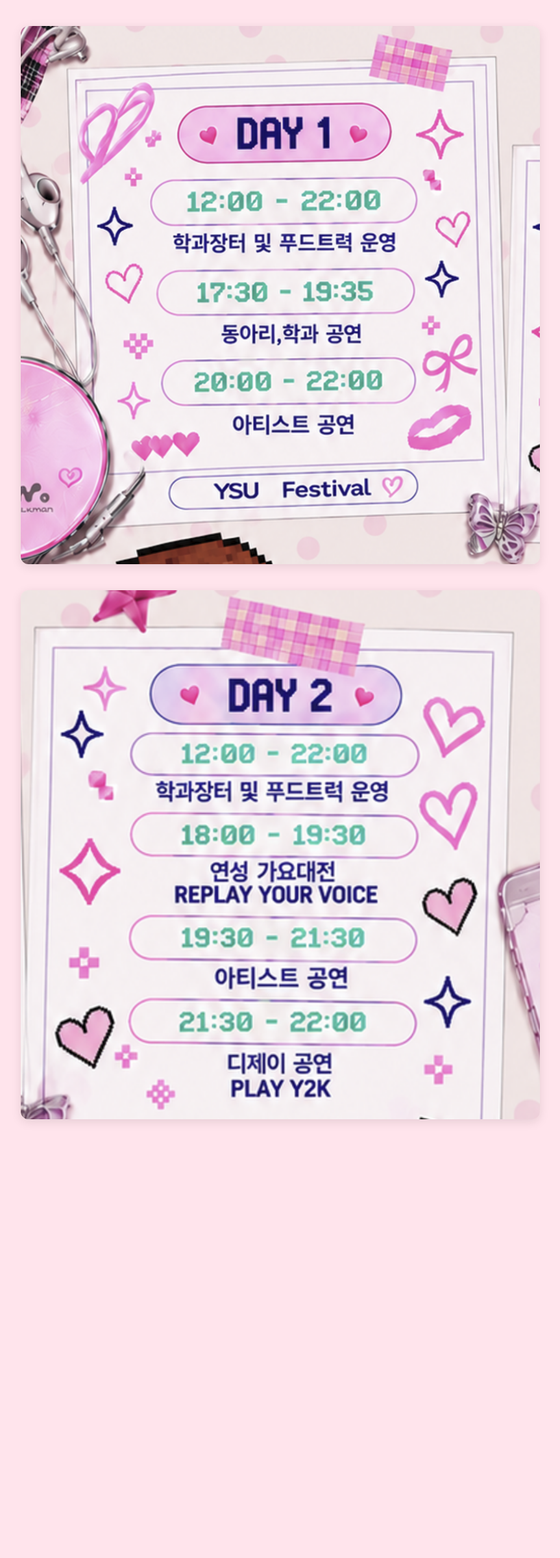
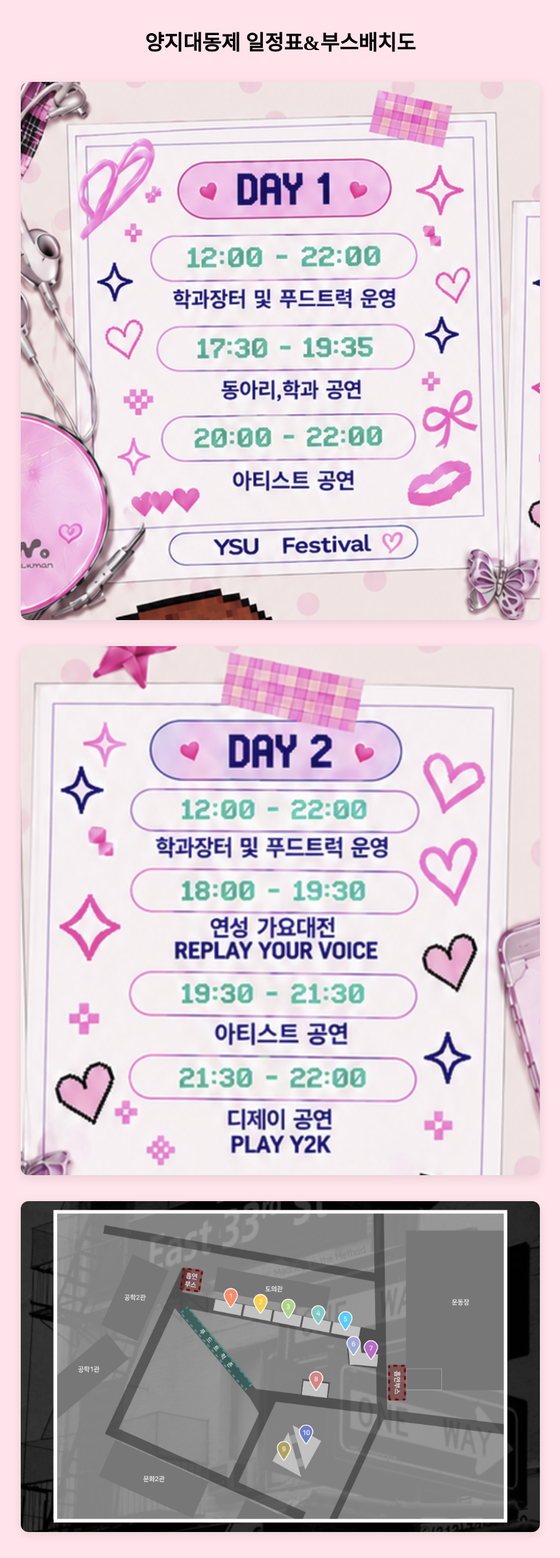
Before and after one commit to lee-tae-in/yangji_daedongjae, a plain HTML site: page index.html in a window 1280 px wide. Shown: the whole page at 65% size, without its empty margins (208-1071 px from the left). Before the commit the page ends 1762 px from the top, so only its background shows below. Drawn offline with Linux system fonts and the light colour scheme.

Commit message:
Update index.html

```diff
--- a/index.html
+++ b/index.html
@@ -29,7 +29,9 @@
   </style>
 </head>
 <body>
+  <h1>양지대동제 일정표&부스배치도</h1>
   <img src="1일차.png" alt="1일차">
   <img src="2일차.png" alt="2일차">
+  <img src="지도.jpg" alt="지도">
 </body>
 </html>
```
